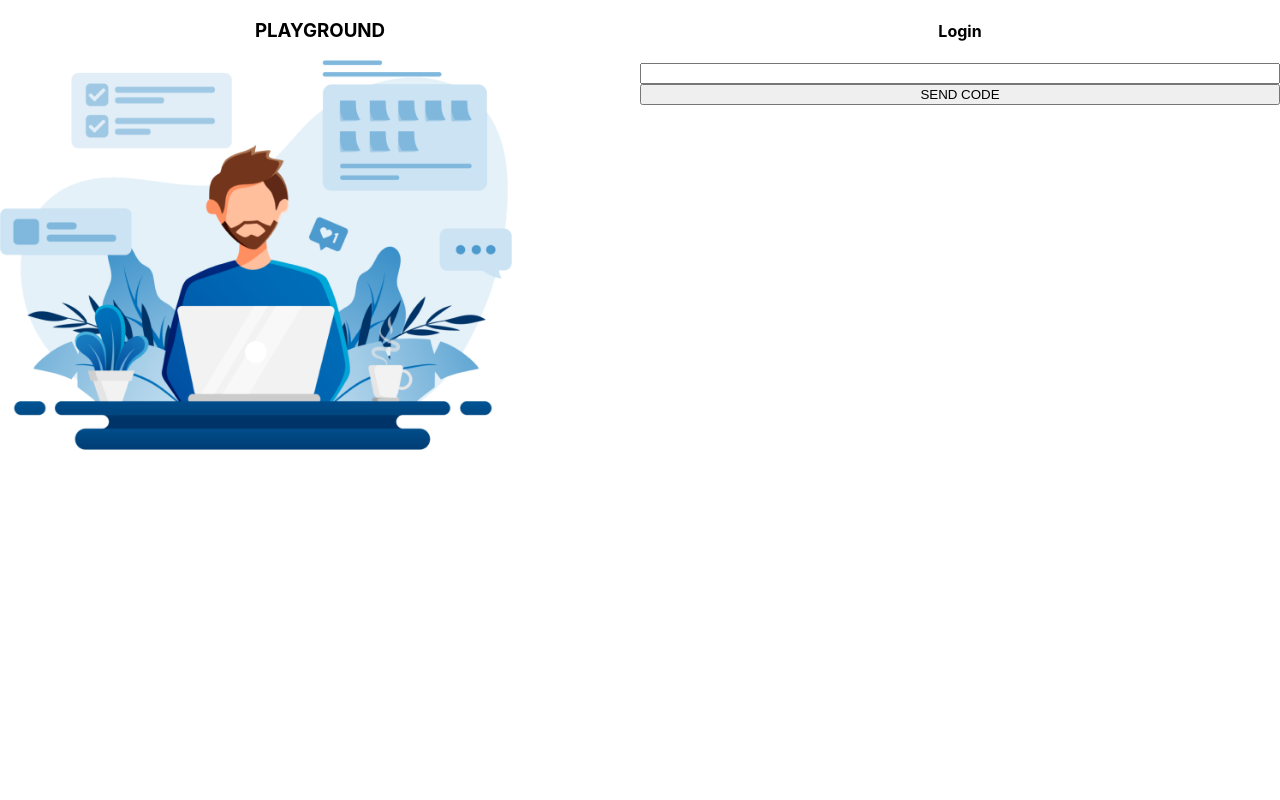
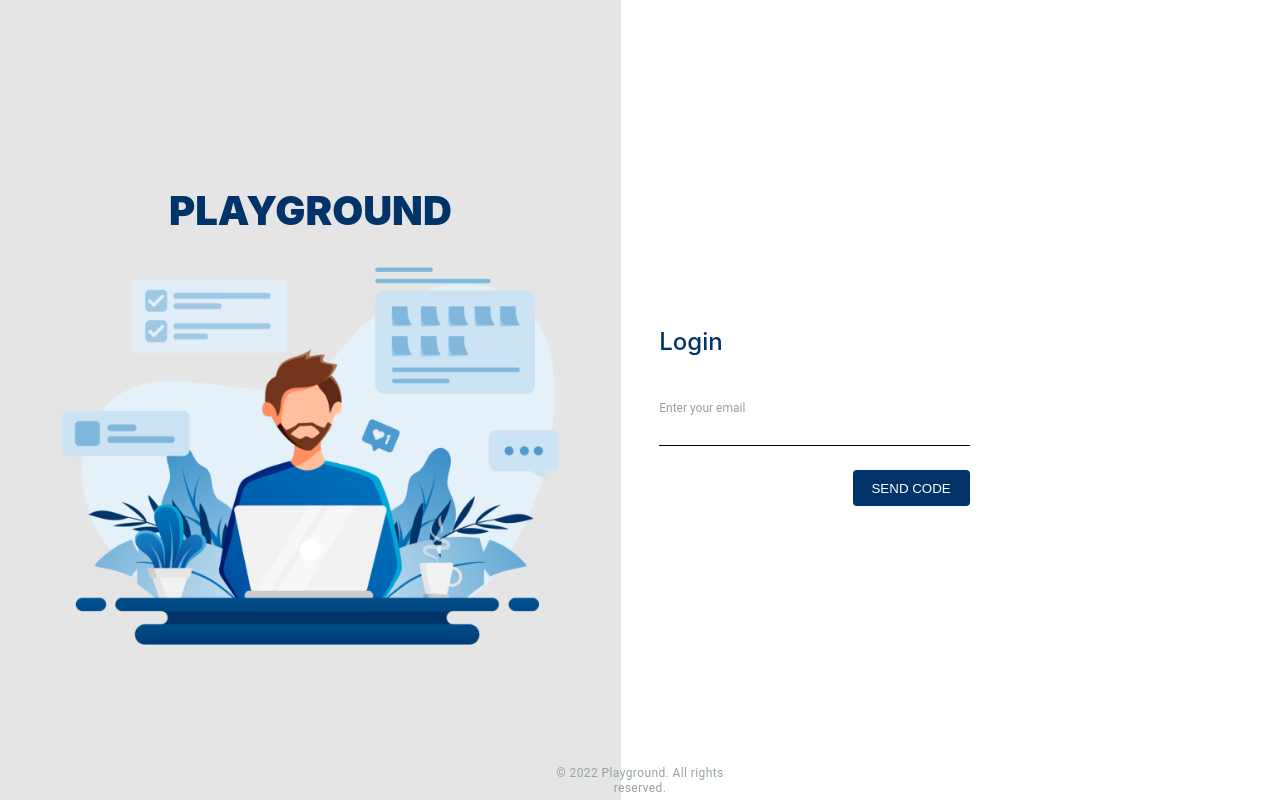
Before and after one commit to Ihorzd/apow, a React (Create React App) app: page / in a window 1280 px wide. Built offline with nearby package versions, Linux system fonts and the light colour scheme.

Commit message:
add login page

```diff
--- a/src/Components/login/Login.tsx
+++ b/src/Components/login/Login.tsx
@@ -1,18 +1,23 @@
 import { FC } from "react";
 import './login.scss'
 
-const Login:FC = () => {
-    return(
+const Login: FC = () => {
+    return (
         <div className="login">
             <div className="loginImgContainer">
                 <h3>PLAYGROUND</h3>
-                <img src="/img/login/image1.png"/>
+                <img src="/img/login/image1.png" />
             </div>
             <div className="loginTxtContainer">
-                <h4>Login</h4>
-                <input />
-                <button>SEND CODE</button>
+                <div className="loginTxtContainer__content">
+                    <h4>Login</h4>
+                    <p>Enter your email </p>
+                    <input />
+                    <button>SEND CODE</button>
+                </div>
+
             </div>
+            <p className="copyrigtht">&copy; 2022 Playground. All rights reserved.</p>
         </div>
     )
 }
--- a/src/Components/login/login.scss
+++ b/src/Components/login/login.scss
@@ -1,19 +1,123 @@
-.login{
+.login {
     display: flex;
+    height: 100vh;
 
-    .loginImgContainer{
+    .loginImgContainer {
         display: flex;
         flex: 1;
         flex-direction: column;
+        height: 100%;
+        justify-content: center;
+        align-items: center;
+        background-color: #E5E5E5;
 
-        justify-content: center;
-        img{
-            width:80% ;
+        h3 {
+            width: 370px;
+            height: 32px;
+            left: 215px;
+            top: 199px;
+
+
+            font-style: normal;
+            font-weight: 900;
+            font-size: 40px;
+            line-height: 32px;
+            /* identical to box height, or 80% */
+
+            text-align: center;
+            text-transform: uppercase;
+
+            color: #003367;
+
+            -webkit-text-stroke: 1px solid #000000;
+
+
+        }
+
+        img {
+            width: 80%;
         }
     }
-    .loginTxtContainer{
+
+    .loginTxtContainer {
         display: flex;
         flex: 1;
-        flex-direction:column
+        flex-direction: column;
+        justify-content: center;
+        padding-left: 3vw;
+
+        .loginTxtContainer__content {
+            display: flex;
+            flex-direction: column;
+            width: 50%;
+
+            h4 {
+                font-style: normal;
+                font-weight: 500;
+                font-size: 24px;
+                line-height: 32px;
+                text-align: left;
+
+                color: #003367;
+            }
+
+            p {
+                font-family: 'Roboto';
+                font-style: normal;
+                font-weight: 400;
+                font-size: 12px;
+                line-height: 15px;
+                text-align: left;
+                color: #95A2A7;
+            }
+
+            input {
+                border: none;
+                border-bottom: 1px solid black;
+            }
+
+            button {
+                width: 117px;
+                height: 36px;
+                margin-top: 24px;
+                background: #003367;
+                border-radius: 4px;
+                border: none;
+                color: white;
+                align-self: flex-end;
+
+            }
+        }
+
+    }
+
+    .copyrigtht {
+
+        position: absolute;
+
+        bottom: 0;
+
+        left: 50%;
+        margin-right: -50%;
+        transform: translate(-50%, -50%);
+        width: 223px;
+        height: 15px;
+
+
+        /* Caption */
+
+        font-family: 'Roboto';
+        font-style: normal;
+        font-weight: 400;
+        font-size: 12px;
+        line-height: 15px;
+        /* identical to box height, or 125% */
+
+        text-align: center;
+        letter-spacing: 0.4px;
+
+        /* Grey */
+
+        color: #95A2A7
     }
 }
```
